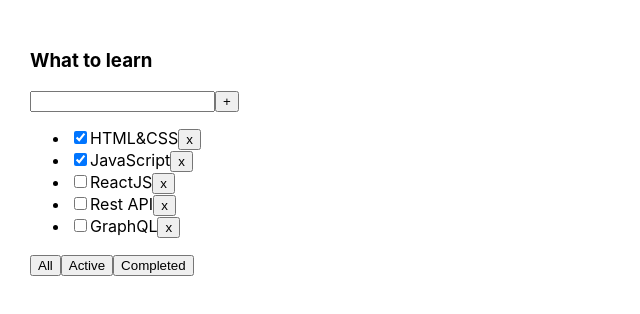
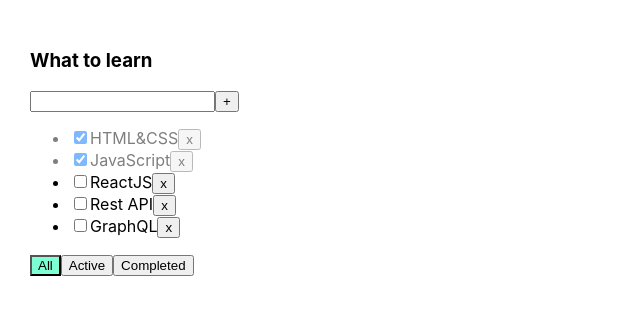
Before and after one commit to paraslov/it-inc_todolist, a React (Create React App) app: page / in a window 1280 px wide. Shown: the top 314 px of the page, without its empty margins (0-640 px from the left). Built offline with nearby package versions, Linux system fonts and the light colour scheme.

Commit message:
Mon.L4: were added: changing task status; checking error of empty task adding; some layout effects.

```diff
--- a/src/App.css
+++ b/src/App.css
@@ -1,8 +1,24 @@
 .App {
-  padding: 30px;
-  display: flex;
+    padding: 30px;
+    display: flex;
 }
 
 .App > div {
-  margin-right: 50px;
+    margin-right: 50px;
 }
+
+.error {
+    color: red;
+}
+
+input.error {
+    border: 1px solid red;
+}
+
+.activeFilter {
+    background-color: aquamarine;
+}
+
+.completedTasks {
+    opacity: 0.5;
+}
--- a/src/App.tsx
+++ b/src/App.tsx
@@ -51,14 +51,24 @@
         setFilter(filterCondition)
     }
 
+    function changeTaskIsDone(taskId: string, isDone: boolean) {
+        let task = tasks.find(t => t.id === taskId)
+        if (task) {
+            task.isDone = isDone
+            setTasks([...tasks])
+        }
+    }
+
 
     return (
         <div className="App">
             <Todolist title='What to learn'
                       tasks={tasksForTodolist}
+                      filter={filter}
                       removeTask={removeTask}
                       filterTasks={filterTasks}
                       addNewTask={addNewTask}
+                      changeTaskIsDone={changeTaskIsDone}
             />
         </div>
     );
--- a/src/Todolist.tsx
+++ b/src/Todolist.tsx
@@ -5,57 +5,78 @@
 type PropsType = {
     title: string
     tasks: Array<TaskType>
+    filter: FilterValuesType
     removeTask: (id: string) => void
     filterTasks: (filterCondition: FilterValuesType) => void
     addNewTask: (newTaskTitle: string) => void
+    changeTaskIsDone: (taskId: string, isDone: boolean) => void
 }
 
 function Todolist(props: PropsType) {
 
     //* useState =========================================================>
     const [newTaskTitle, setNewTaskTitle] = useState('')
+    const [error, setError] = useState('')
 
     //* <li> elements mapping for tasks <ul> list =========================>
     const tasksElements = props.tasks
         .map(task => {
             const removeTask = () => props.removeTask(task.id)
-            return <li key={task.id}>
-                <input type="checkbox" checked={task.isDone}/>
+            const changeTaskIsDone = (e: ChangeEvent<HTMLInputElement>) =>
+                props.changeTaskIsDone(task.id, e.currentTarget.checked)
+
+            return <li className={task.isDone ? 'completedTasks' : ''} key={task.id}>
+                <input type="checkbox"
+                       onChange={changeTaskIsDone}
+                       checked={task.isDone}/>
                 <span>{task.title}</span>
                 <button onClick={removeTask}>x</button>
             </li>
         })
 
-    //* Callbacks for adding new task, <input> and <button> tags  ==========>
+    //* Callbacks for adding new task, <input> and <button> tags callbacks  ==========>
     const addNewTask = () => {
-        props.addNewTask(newTaskTitle)
+        if (newTaskTitle.trim() === '') {
+            setError('Title is required!')
+            return
+        }
+        props.addNewTask(newTaskTitle.trim())
         setNewTaskTitle('')
     }
     const onTaskTitleChange = (e: ChangeEvent<HTMLInputElement>) => setNewTaskTitle(e.currentTarget.value)
     const onTaskTitleKeyEnterPress = (e: KeyboardEvent<HTMLInputElement>) => {
+        setError('') // any key press to clear error
         if (e.charCode === 13) addNewTask()
     }
     const setFilterAll = () => props.filterTasks('all')
     const setFilterCompleted = () => props.filterTasks('completed')
     const setFilterActive = () => props.filterTasks('active')
-
+    const setFilterClassName = (filter: FilterValuesType) => props.filter === filter ? 'activeFilter' : ''
 
     return (
         <div>
             <h3>{props.title}</h3>
             <div>
                 <input value={newTaskTitle}
+                       className={error ? 'error' : ''}
                        onChange={onTaskTitleChange}
                        onKeyPress={onTaskTitleKeyEnterPress}/>
                 <button onClick={addNewTask}>+</button>
+                {error ? <div className={'error'}>{error}</div> : false}
             </div>
             <ul>
                 {tasksElements}
             </ul>
             <div>
-                <button onClick={setFilterAll}>All</button>
-                <button onClick={setFilterActive}>Active</button>
-                <button onClick={setFilterCompleted}>Completed</button>
+                <button className={setFilterClassName('all')}
+                        onClick={setFilterAll}>All
+                </button>
+                <button className={setFilterClassName('active')}
+                        onClick={setFilterActive}>Active
+                </button>
+                <button className={setFilterClassName('completed')}
+                        onClick={setFilterCompleted}>Completed
+                </button>
             </div>
         </div>
     )
```
